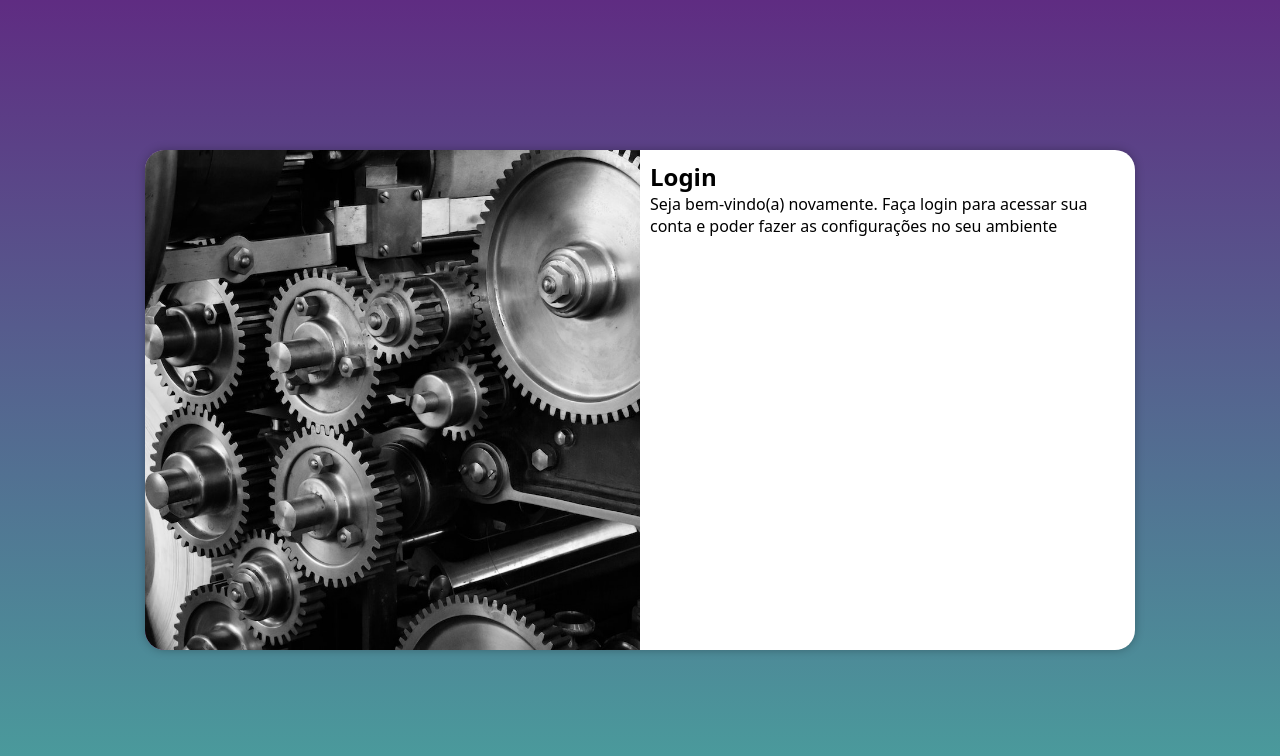
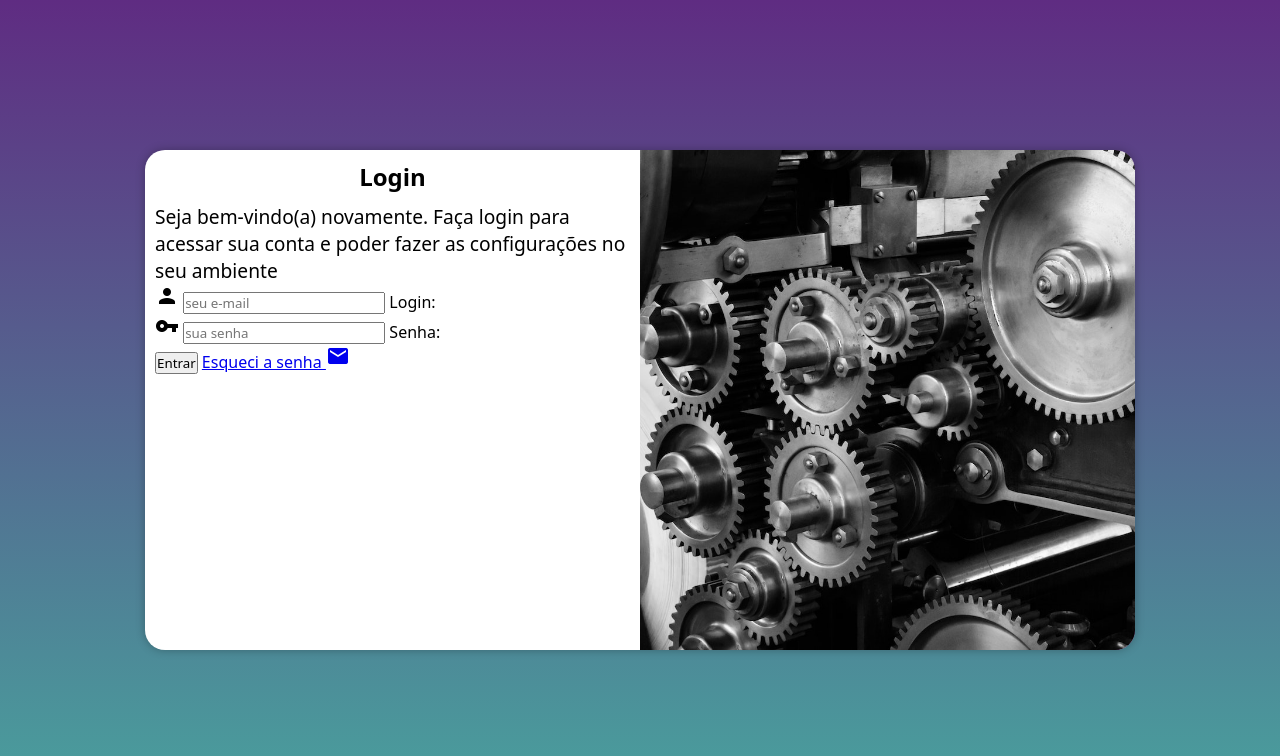
Before and after one commit to ObrunoAndrade/Projeto-login, a plain HTML site: page index.html in a window 1280 px wide. Drawn offline with Linux system fonts and the light colour scheme.

Commit message:
Add Formulario

```diff
--- a/estilos/media-query.css
+++ b/estilos/media-query.css
@@ -47,7 +47,7 @@
     }
 
     section#login > div#imagem {
-        float: left;
+        float: right;
         width: 50%;
         height: 100%;
     }
@@ -57,4 +57,14 @@
         width: 50%;
     }
 
+    div#formulario > h1 {
+        div#formulario > p {
+            font-size: 2em;
+        }
+    }
+
+    div#formulario > p {
+        font-size: 1.2em;
+    }
+
 }
--- a/estilos/style.css
+++ b/estilos/style.css
@@ -65,3 +65,12 @@ section#login > div#formulario {
     padding: 10px;
 
 }
+
+div#formulario > h1 {
+    text-align: center;
+    margin-bottom: 10px;
+}
+
+div#formulario > p {
+    font-size: 0.8em;
+}
--- a/index.html
+++ b/index.html
@@ -5,6 +5,7 @@
     <meta http-equiv="X-UA-Compatible" content="IE=edge">
     <meta name="viewport" content="width=device-width, initial-scale=1.0">
     <title>Login</title>
+    <link rel="stylesheet" href="https://fonts.googleapis.com/icon?family=Material+Icons">
     <link rel="stylesheet" href="estilos/style.css">
     <link rel="stylesheet" href="estilos/media-query.css">
 </head>
@@ -21,7 +22,26 @@
                 <p>
                     Seja bem-vindo(a) novamente. Faça login para acessar sua conta e poder fazer as configurações no seu ambiente
                 </p>
-                <form action="login.php" method="post"></form>
+                <form action="login.php" method="post" autocomplete="on">
+                    <div class="campo">
+
+                        <i class="material-icons">person</i>
+                        <input type="email" name="login" id="ilogin" placeholder="seu e-mail" autocomplete="email" required maxlength="30">
+                        <label for="ilogin">Login: </label>
+
+                    </div>
+                    <div class="campo">
+
+                        <i class="material-icons">vpn_key</i>
+                        <input type="password" name="senha" id="isenha" placeholder="sua senha" autocomplete="current-password" required minlength="8" maxlength="20">
+                        <label for="isenha">Senha: </label>
+
+                    </div>
+                    <input type="submit" value="Entrar">
+                    <a href="esqueci.html">
+                        Esqueci a senha <i class="material-icons">mail</i>
+                    </a>
+                </form>
 
             </div>
 
```
